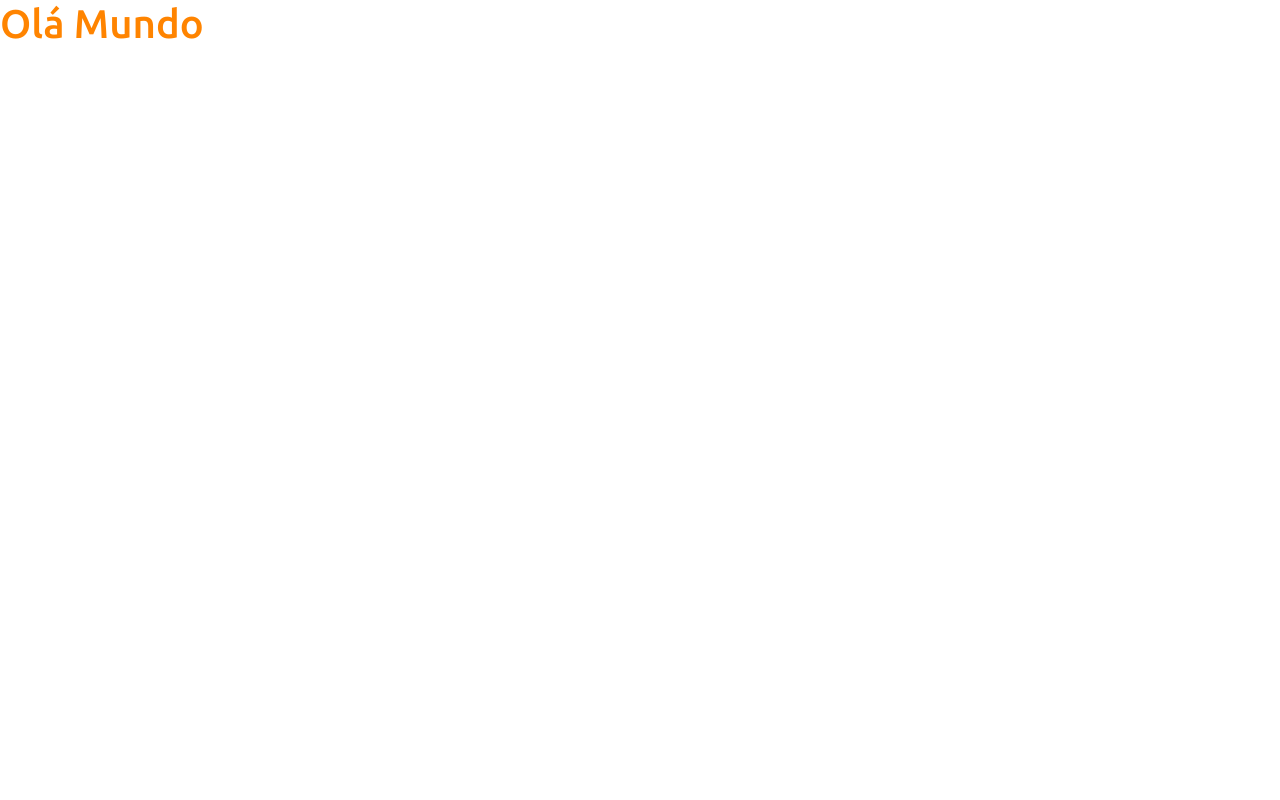
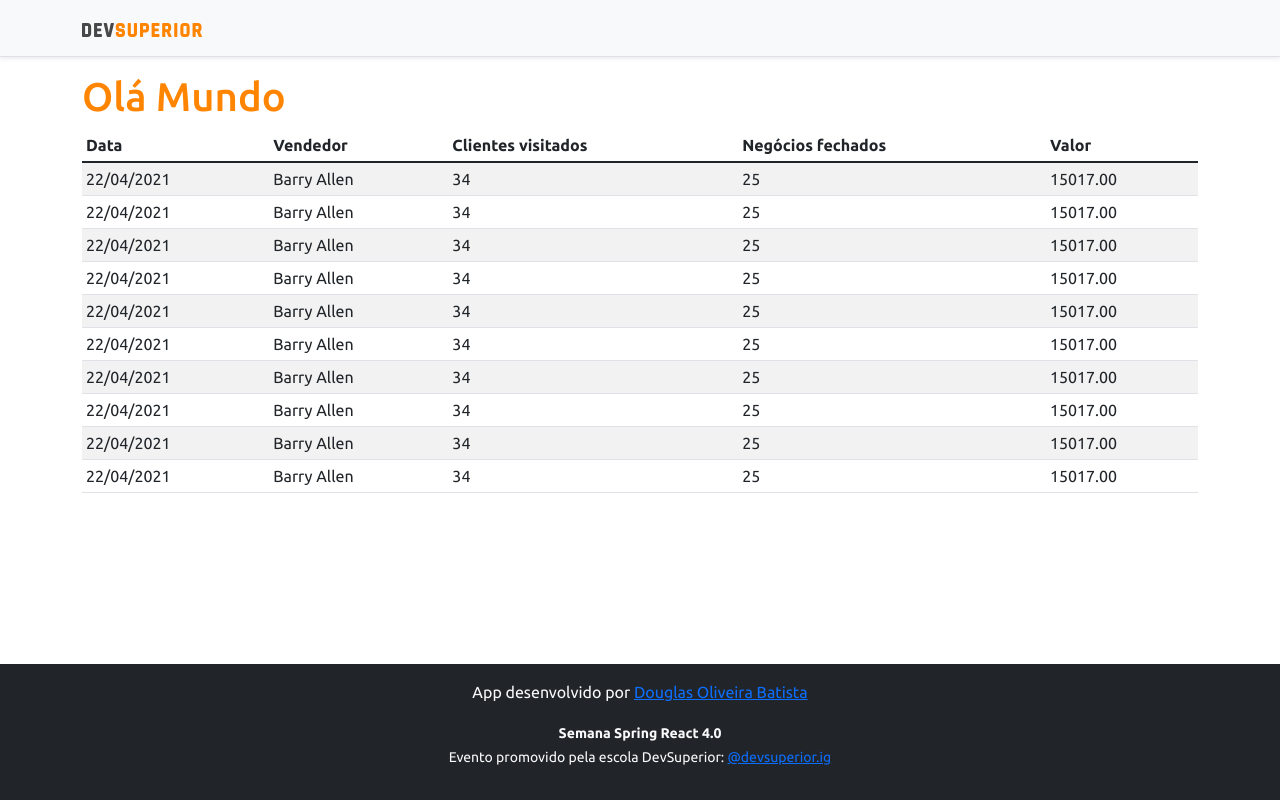
Before and after one commit to dobatista7/projeto-sds4, a React (Create React App) app in the folder frontend/: page / in a window 1280 px wide. Built offline with nearby package versions, Linux system fonts and the light colour scheme.

Commit message:
Basic Static Components

```diff
--- a/frontend/src/App.tsx
+++ b/frontend/src/App.tsx
@@ -1,8 +1,17 @@
+import DataTable from "componentes/DataTable";
+import Footer from "componentes/Footer";
+import NavBar from "componentes/NavBar";
+
 function App() {
   return (
-    <div>
+    <>
+    <NavBar/>
+    <div className="container">
       <h1 className="text-primary">Olá Mundo </h1>
+      <DataTable/>
     </div>
+    <Footer/>
+    </>
   );
 }
 
--- /dev/null
+++ b/frontend/src/componentes/DataTable/index.tsx
@@ -0,0 +1,91 @@
+const DataTable = () => {
+    return (
+        <div className="table-responsive">
+            <table className="table table-striped table-sm">
+                <thead>
+                    <tr>
+                        <th>Data</th>
+                        <th>Vendedor</th>
+                        <th>Clientes visitados</th>
+                        <th>Negócios fechados</th>
+                        <th>Valor</th>
+                    </tr>
+                </thead>
+                <tbody>
+                    <tr>
+                        <td>22/04/2021</td>
+                        <td>Barry Allen</td>
+                        <td>34</td>
+                        <td>25</td>
+                        <td>15017.00</td>
+                    </tr>
+                    <tr>
+                        <td>22/04/2021</td>
+                        <td>Barry Allen</td>
+                        <td>34</td>
+                        <td>25</td>
+                        <td>15017.00</td>
+                    </tr>
+                    <tr>
+                        <td>22/04/2021</td>
+                        <td>Barry Allen</td>
+                        <td>34</td>
+                        <td>25</td>
+                        <td>15017.00</td>
+                    </tr>
+                    <tr>
+                        <td>22/04/2021</td>
+                        <td>Barry Allen</td>
+                        <td>34</td>
+                        <td>25</td>
+                        <td>15017.00</td>
+                    </tr>
+                    <tr>
+                        <td>22/04/2021</td>
+                        <td>Barry Allen</td>
+                        <td>34</td>
+                        <td>25</td>
+                        <td>15017.00</td>
+                    </tr>
+                    <tr>
+                        <td>22/04/2021</td>
+                        <td>Barry Allen</td>
+                        <td>34</td>
+                        <td>25</td>
+                        <td>15017.00</td>
+                    </tr>
+                    <tr>
+                        <td>22/04/2021</td>
+                        <td>Barry Allen</td>
+                        <td>34</td>
+                        <td>25</td>
+                        <td>15017.00</td>
+                    </tr>
+                    <tr>
+                        <td>22/04/2021</td>
+                        <td>Barry Allen</td>
+                        <td>34</td>
+                        <td>25</td>
+                        <td>15017.00</td>
+                    </tr>
+                    <tr>
+                        <td>22/04/2021</td>
+                        <td>Barry Allen</td>
+                        <td>34</td>
+                        <td>25</td>
+                        <td>15017.00</td>
+                    </tr>
+                    <tr>
+                        <td>22/04/2021</td>
+                        <td>Barry Allen</td>
+                        <td>34</td>
+                        <td>25</td>
+                        <td>15017.00</td>
+                    </tr>
+                </tbody>
+            </table>
+        </div>
+    );
+}
+
+export default DataTable;
--- /dev/null
+++ b/frontend/src/componentes/Footer/index.tsx
@@ -0,0 +1,14 @@
+const Footer = () => {
+    return (
+        <footer className="footer mt-auto py-3 bg-dark">
+            <div className="container">
+                <p className="text-light">App desenvolvido por <a href="https://www.linkedin.com/in/douglasobatista/" target="_blank" rel="noreferrer">Douglas Oliveira Batista</a></p>
+                <p className="text-light"><small><strong>Semana Spring React 4.0</strong><br />
+                    Evento promovido pela escola DevSuperior: <a href="https://instagram.com/devsuperior.ig" target="_blank" rel="noreferrer">@devsuperior.ig</a></small></p>
+            </div>
+        </footer>
+
+    );
+}
+
+export default Footer;
--- /dev/null
+++ b/frontend/src/componentes/NavBar/index.tsx
@@ -0,0 +1,15 @@
+import ImgDsDark from 'assets/img/ds-dark.svg';
+
+const NavBar = () => {
+    return (
+        <div className="d-flex flex-column flex-md-row align-items-center p-3 px-md-4 mb-3 bg-light border-bottom shadow-sm">
+            <div className="container">
+                <nav className="my-2 my-md-0 mr-md-3">
+                    <img src={ImgDsDark} alt="DevSuperior" width="120" />
+                </nav>
+            </div>
+        </div>
+    );
+}
+
+export default NavBar;
```
Also changed, not shown: frontend/src/assets/img/ds-dark.svg (added).
